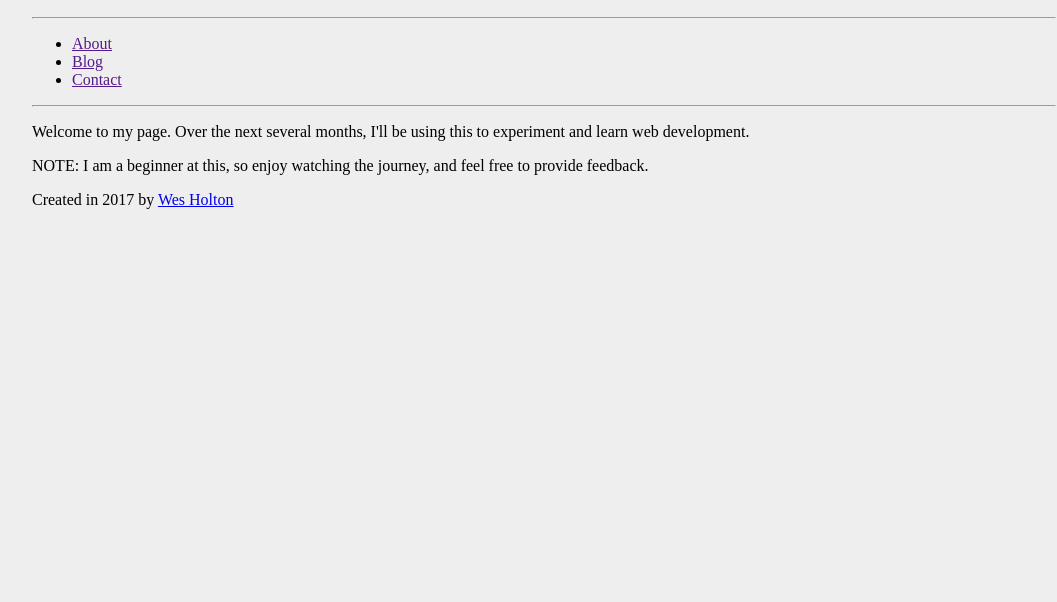
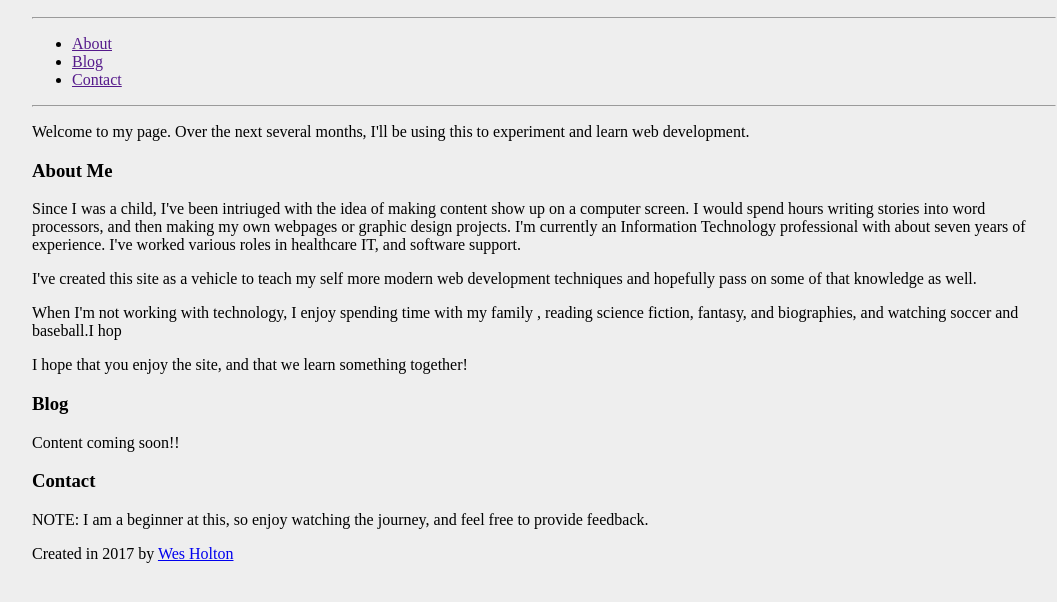
Before and after one commit to holtonwes/wesholton, a plain HTML site: page index.html in a window 1280 px wide. Shown: the part 110-712 px from the top of the page, without its empty margins (96-1153 px from the left). Drawn offline with Linux system fonts and the light colour scheme.

Commit message:
adding content

```diff
--- a/index.html
+++ b/index.html
@@ -22,6 +22,28 @@
     <p>
         Welcome to my page. Over the next several months, I'll be using this to experiment and learn web development.
     </p>
+    <h3>About Me</h3>
+    <p>
+        Since I was a child, I've been intriuged with the idea of making content show up on a
+        computer screen. I would spend hours writing stories into word processors, and then making my own webpages or graphic design projects. I'm currently an Information Technology professional
+        with about seven years of experience. I've worked various roles in healthcare IT, and software support.
+    </p>
+    <p>
+        I've created this site as a vehicle to teach my self more modern web development techniques
+        and hopefully pass on some of that knowledge as well.
+    </p>
+    <p>
+        When I'm not working with technology, I enjoy spending time with my family
+        , reading science fiction, fantasy, and biographies, and watching soccer and baseball.I hop
+    </p>
+    <p>
+        I hope that you enjoy the site, and that we learn something together!
+    </p>
+    <h3>Blog</h3>
+    <p>
+        Content coming soon!!
+    </p>
+    <h3>Contact</h3>
     <p>
         NOTE: I am a beginner at this, so enjoy watching the journey, and feel free to provide feedback.
     </p>
```
